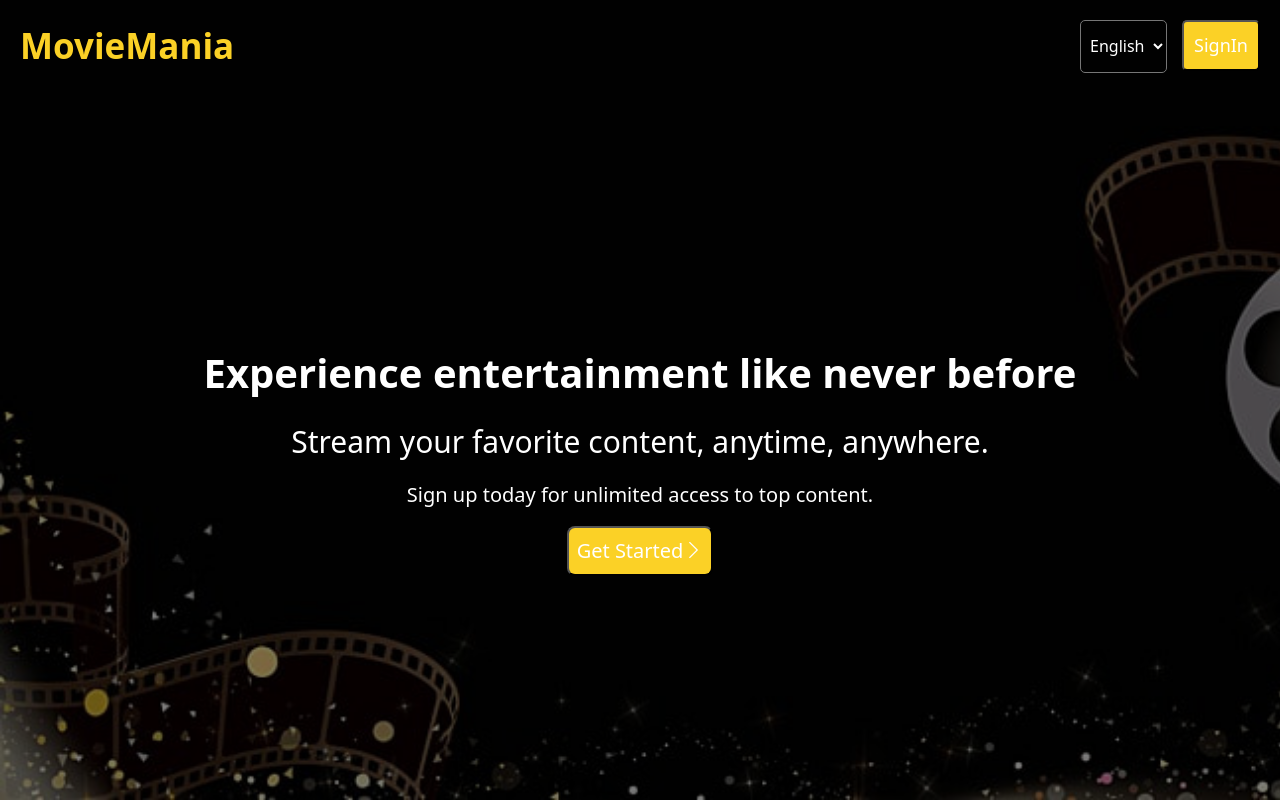
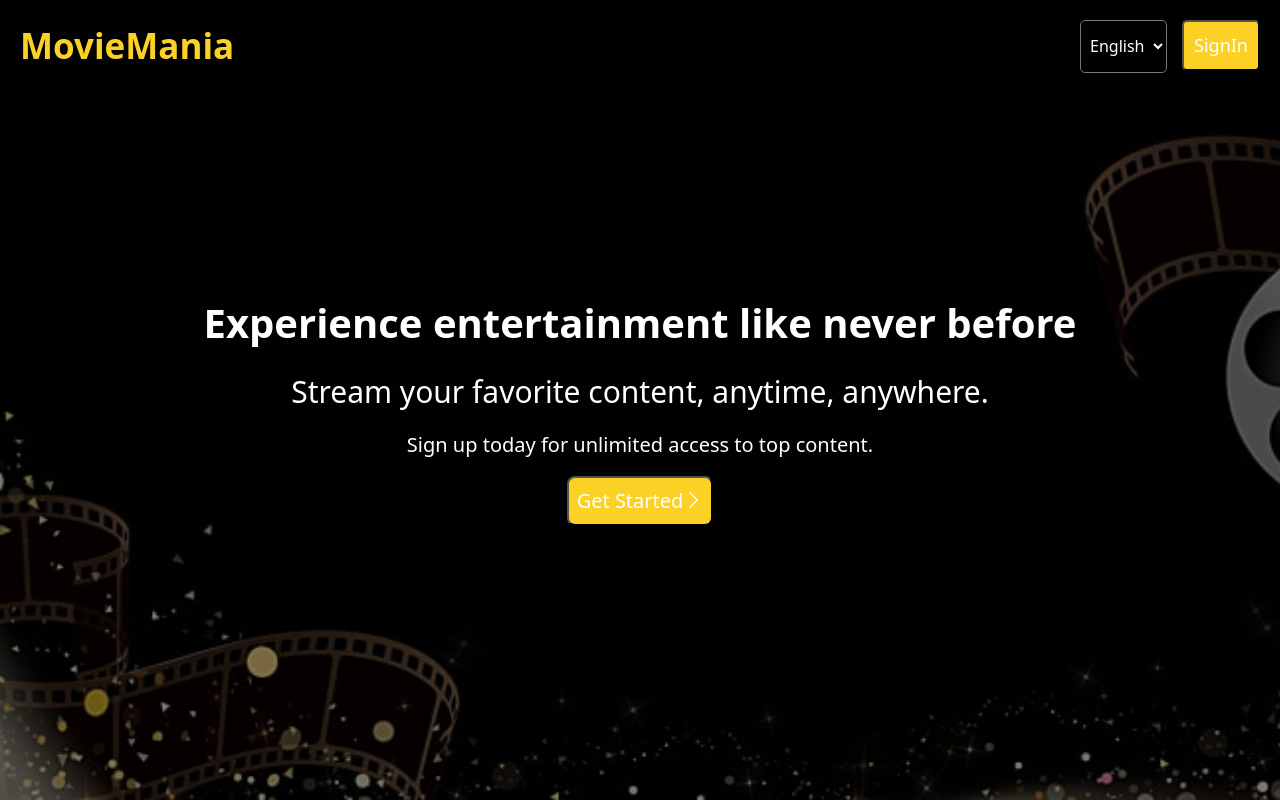
Before and after one commit to Gayathri-Gundeti/MovieMania, a React (Create React App) app: page / in a window 1280 px wide. Built offline with nearby package versions, Linux system fonts and the light colour scheme.

Commit message:
Update entry.css

```diff
--- a/src/Netflix-Components/Entry-Page/entry.css
+++ b/src/Netflix-Components/Entry-Page/entry.css
@@ -43,7 +43,7 @@
 .banner-section{
     color: white;
     text-align: center;
-    margin-top: 250px;
+    margin-top: 200px;
 
 }
 .title-one{
```
